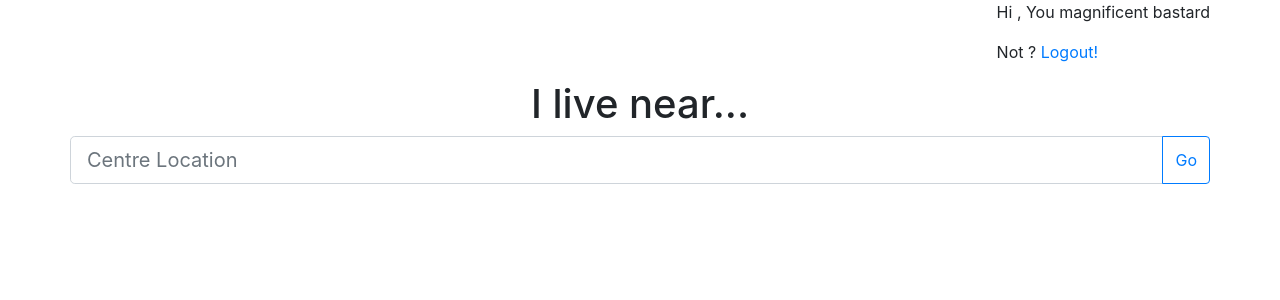
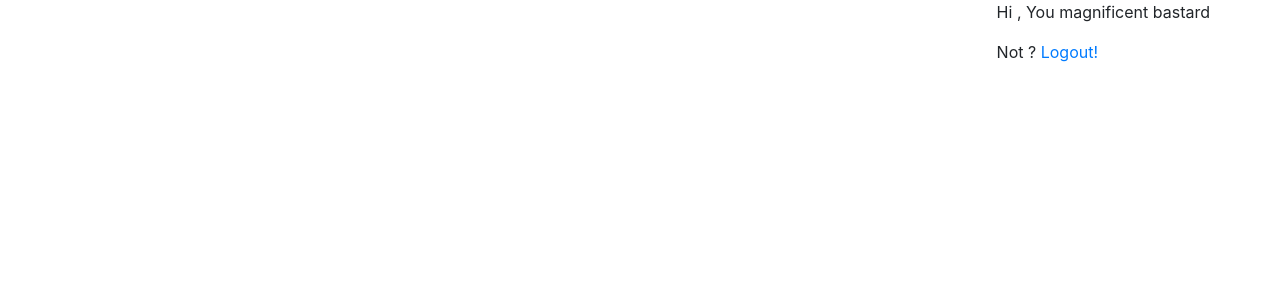
Before and after one commit to TheGoodall/orangeCat, a Flask app: template front-end/templates/index.html in a window 1280 px wide. Shown: the top 300 px of the page. Run offline with Flask 2, Linux system fonts and the light colour scheme; the template is opened without the code that fills it, so the values that code supplies are empty; the visitor is signed in with stand-in values (Sample User, id 1); some libraries are stand-ins or nearby versions.

Commit message:
removed centreid input on index.html

```diff
--- a/backend/orangecat/templates/index.html
+++ b/backend/orangecat/templates/index.html
@@ -1,16 +1,4 @@
 {% extends "layout.html" %}
 {% block main %}
 
-<div style="flex-grow: 1"></div>
-<div class="row justify-content-center align-middle">
-    <h1>I live near...</h1>
-</div>
-<div class="row justify-content-center">
-    <div class="input-group mb-3">
-        <input type="text" class="form-control form-control-lg"placeholder="Centre Location" id="centreSearch">
-        <div class="input-group-append">
-            <button type="button" onclick="selectCentre()" class="btn btn-outline-primary">Go</button>
-        </div>
-    </div>
-</div>
 {% endblock %}
```
